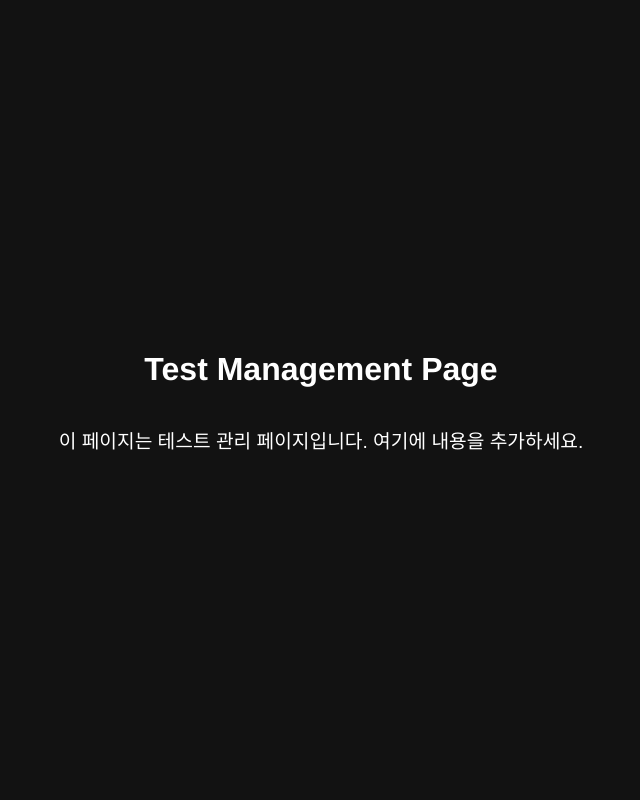
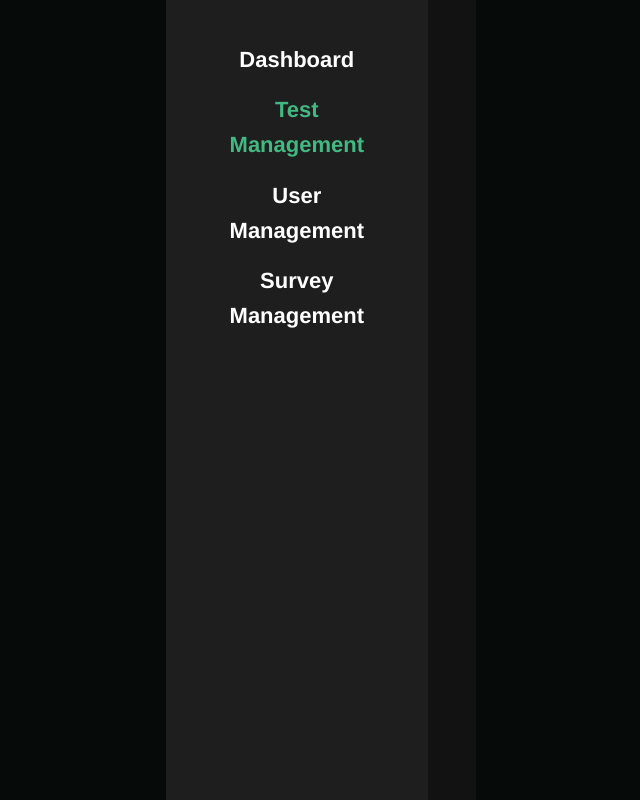
Before and after one commit to Sincerity-Daheoyeon/Rabeling-Tool, a Vue app: page /test-management in a window 1280 px wide. Shown: the whole page, without its empty margins (319-959 px from the left). Built offline with nearby package versions, Linux system fonts and the light colour scheme.

Commit message:
feat: 테스트용 sidebar 적용

```diff
--- /dev/null
+++ b/src/components/layout/NavigationBar.vue
@@ -0,0 +1,39 @@
+<template>
+  <nav class="navigation-bar">
+    <ul>
+      <li><router-link to="/">Dashboard</router-link></li>
+      <li><router-link to="/test-management">Test Management</router-link></li>
+      <li><router-link to="/user-management">User Management</router-link></li>
+      <li>
+        <router-link to="/survey-management">Survey Management</router-link>
+      </li>
+    </ul>
+  </nav>
+</template>
+
+<style scoped>
+.navigation-bar {
+  width: 250px;
+  height: 100vh;
+  background-color: #1e1e1e;
+  color: white;
+}
+
+ul {
+  list-style: none;
+  padding: 20px;
+}
+
+li {
+  margin-bottom: 15px;
+}
+
+a {
+  color: white;
+  text-decoration: none;
+}
+
+a.router-link-active {
+  font-weight: bold;
+}
+</style>
--- /dev/null
+++ b/src/layouts/AdminDafaultLayout.vue
@@ -0,0 +1,32 @@
+<template>
+  <div class="default-layout">
+    <NavigationBar />
+    <div class="content">
+      <router-view />
+    </div>
+  </div>
+</template>
+
+<script lang="ts">
+import { defineComponent } from 'vue';
+import NavigationBar from "../components/layout/NavigationBar.vue";
+
+export default defineComponent({
+  components: {
+    NavigationBar,
+  },
+});
+</script>
+
+<style scoped>
+.default-layout {
+  display: flex;
+}
+
+.content {
+  width: calc(100% - 250px);
+  background-color: #121212;
+  min-height: 100vh;
+  color: white;
+}
+</style>
--- a/src/views/TestManagement.vue
+++ b/src/views/TestManagement.vue
@@ -1,37 +1,31 @@
 <template>
-  <div class="test-management-container">
-    <h1>Test Management Page</h1>
-    <p>이 페이지는 테스트 관리 페이지입니다. 여기에 내용을 추가하세요.</p>
-  </div>
+  <AdminDefaultLayout>
+    <div class="test-management">
+      <h1>Test Management</h1>
+      <div class="test-list">
+      </div>
+    </div>
+  </AdminDefaultLayout>
 </template>
 
 <script lang="ts">
-import { defineComponent } from "vue";
+import { defineComponent } from 'vue';
+import AdminDefaultLayout from '../layouts/AdminDafaultLayout.vue';
 
 export default defineComponent({
   name: "TestManagement",
+  components: {
+    AdminDefaultLayout,
+  }
 });
 </script>
 
 <style scoped>
-.test-management-container {
-  background-color: #121212;
-  color: white;
-  width: 100%;
-  height: 100vh;
-  display: flex;
-  flex-direction: column;
-  justify-content: center;
-  align-items: center;
+.test-management {
+  padding: 20px;
 }
 
-h1 {
-  font-size: 2rem;
-  font-weight: bold;
-}
-
-p {
-  font-size: 1.2rem;
-  margin-top: 10px;
+.test-list {
+  margin-top: 20px;
 }
 </style>
```
